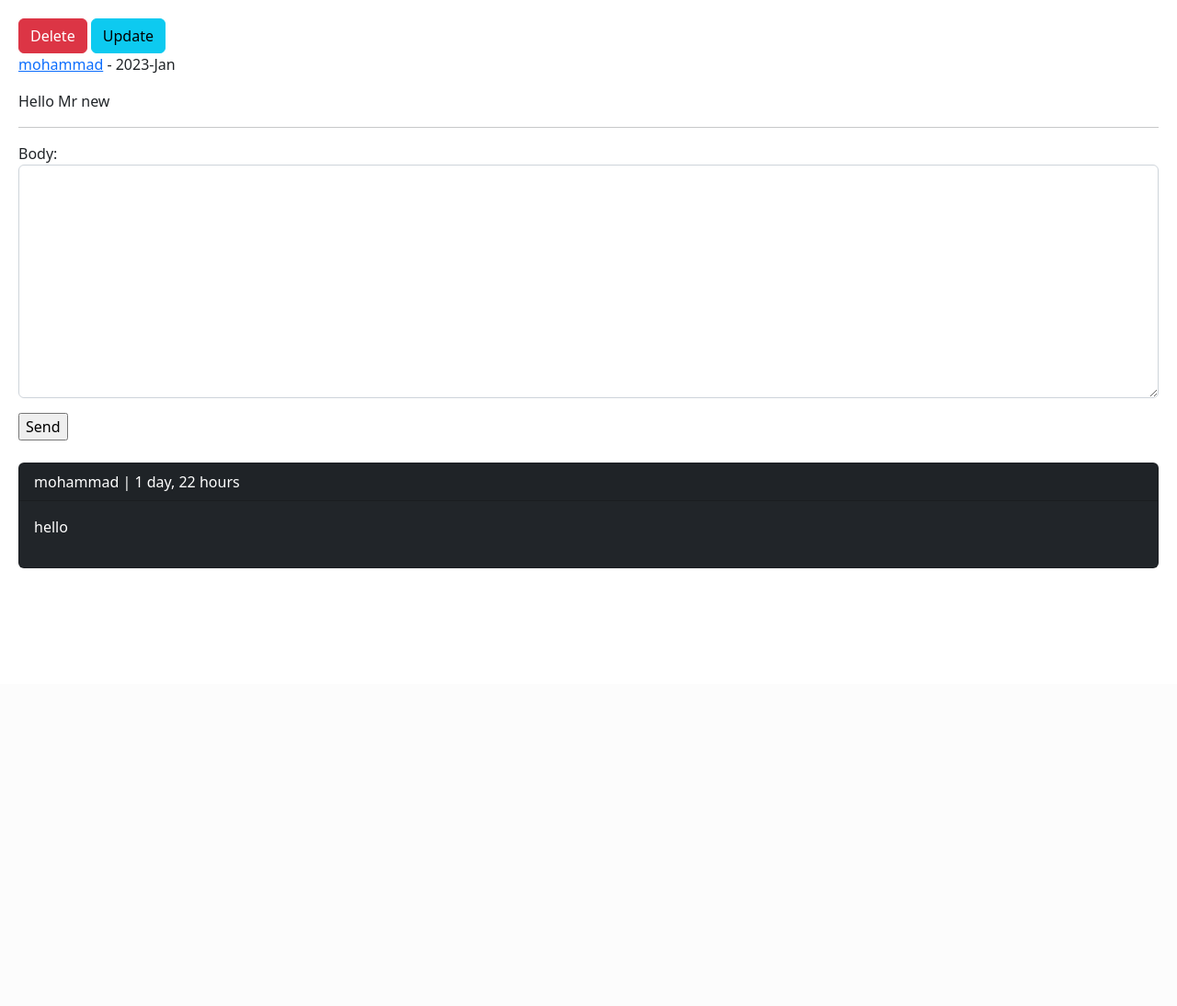
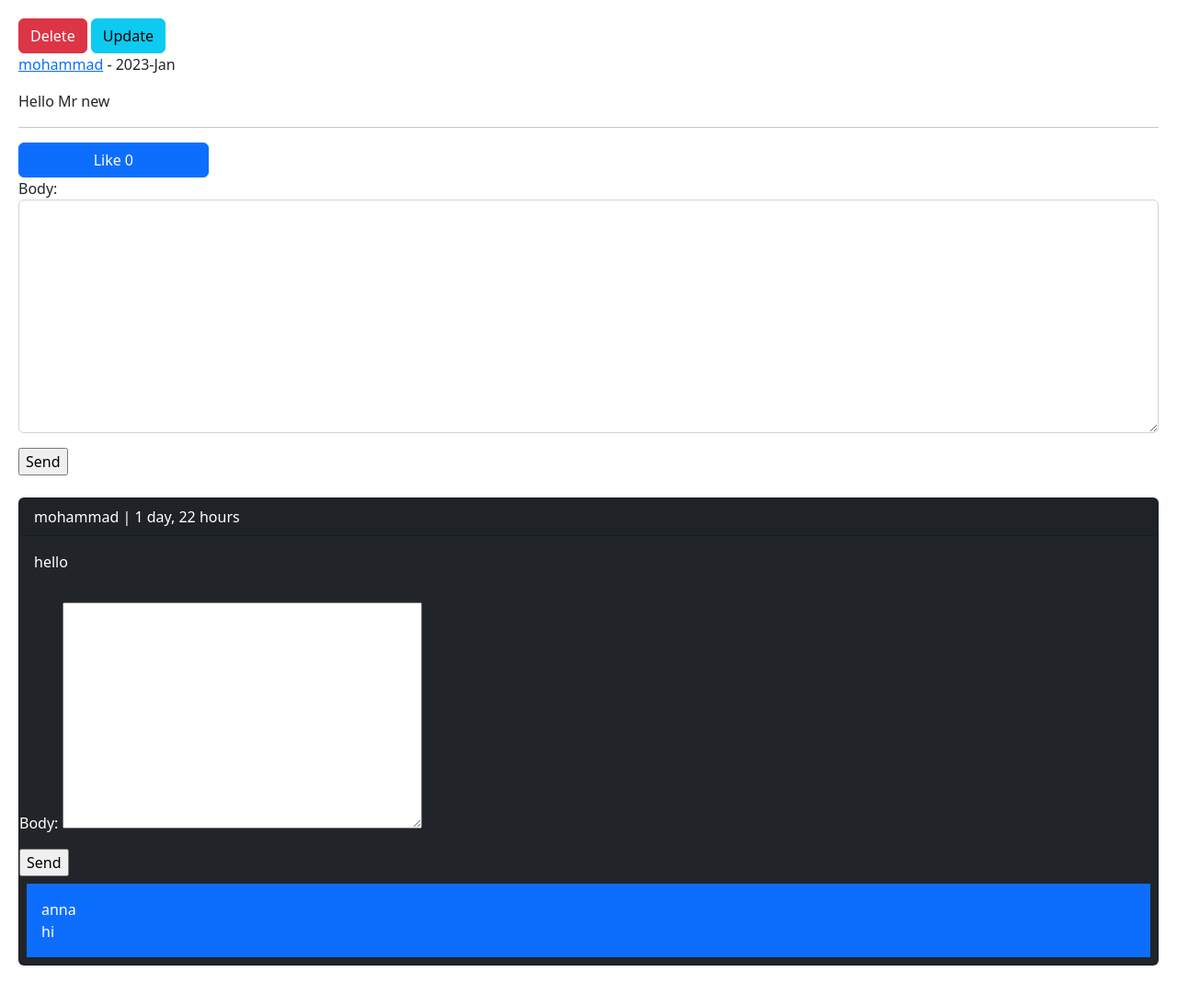
Before and after one commit to ghelyaei/social_network_django, a Django app: a page that uses home/templates/home/detail.html in a window 1280 px wide. Shown: the part 56-1150 px from the top of the page at 92% size. Before the commit the page ends 674 px from the top, so only its background shows below. Run offline with Django 4.2, Linux system fonts and the light colour scheme; a user stored in the database is signed in; data comes from the database, SQL or seed files in the repository; both versions use the stored data as it was after the commit.

Commit message:
social_network_django

```diff
--- a/home/admin.py
+++ b/home/admin.py
@@ -1,5 +1,5 @@
 from django.contrib import admin
-from .models import Post, Comment
+from .models import Post, Comment, Vote
 
 
 @admin.register(Post)
@@ -16,3 +16,6 @@ class PostAdmin(admin.ModelAdmin):
 class CommentAdmin(admin.ModelAdmin):
     list_display = ('user', 'post', 'created', 'is_reply')
     raw_id_fields = ('user', 'post', 'reply')
+
+
+admin.site.register(Vote)
--- a/home/forms.py
+++ b/home/forms.py
@@ -15,3 +15,9 @@ class CommentCreateForm(forms.ModelForm):
         widgets = {
             'body': forms.Textarea(attrs={'class': 'form-control'})
         }
+
+
+class CommentReplyForm(forms.ModelForm):
+    class Meta:
+        model = Comment
+        fields = ('body',)
--- a/home/models.py
+++ b/home/models.py
@@ -19,6 +19,15 @@ class Post(models.Model):
     def get_absolute_url(self):
         return reverse('home:post_detail', args=(self.id, self.slug))
 
+    def likes_count(self):
+        return self.pvotes.count()
+
+    def user_can_like(self, user):
+        user_like = user.uvotes.filter(post=self)
+        if user_like.exists():
+            return True
+        return False
+
 
 class Comment(models.Model):
     user = models.ForeignKey(User, on_delete=models.CASCADE, related_name='ucomments')
@@ -31,3 +40,11 @@ class Comment(models.Model):
 
     def __str__(self):
         return f'{self.user} - {self.body[:30]}'
+
+
+class Vote(models.Model):
+    user = models.ForeignKey(User, on_delete=models.CASCADE, related_name='uvotes')
+    post  =models.ForeignKey(Post, on_delete=models.CASCADE, related_name='pvotes')
+
+    def __str__(self):
+        return f'{self.user} liked {self.post.slug}'
--- a/home/templates/home/detail.html
+++ b/home/templates/home/detail.html
@@ -11,6 +11,9 @@
     <p>{{ post.body }}</p><hr/>
 
     {% if request.user.is_authenticated %}
+
+        <a href="{% url 'home:post_like' post.id %}" class="{% if can_like %} disabled {% endif %} btn btn-primary col-md-2">Like {{ post.likes_count }}</a>
+
         <form action="" method="post" >
             {% csrf_token %}
             {{ form.as_p }}
@@ -26,13 +29,20 @@
             <p class="card-header">{{ comment.user }} | {{ comment.created|timesince }} </p>
             <p class="card-body" >{{ comment.body }}</p>
 
-            {% with replies=comment.rcomment.all %}
-                {% for reply in reply %}
-                    <p class="bg-primary" p-3 m-2>{{ reply.user }} </br> {{reply.body }} </p>
+            {% if request.user.is_authenticated %}
+                <form action="{% url 'home:add_reply' post.id comment.id %}" method="post">
+                    {% csrf_token %}
+                    {{ reply_form.as_p }}
+                    <input type="submit" value="Send">
+                </form>
+            {% endif %}
+
+            {% with replies=comment.rcomments.all %}
+                {% for reply in replies %}
+                    <p class="bg-primary p-3 m-2">{{ reply.user }} <br/> {{ reply.body }}</p>
                 {% endfor %}
             {% endwith %}
         </div><br/>
-
     {% empty %}
         <p>No comments yet!</p>
     {% endfor %}
--- a/home/urls.py
+++ b/home/urls.py
@@ -8,4 +8,6 @@ urlpatterns = [
     path('post/delete/<int:post_id>', views.PostDeleteView.as_view(), name='post_delete'),
     path('post/update/<int:post_id>', views.PostUpdateView.as_view(), name='post_update'),
     path('post/create/', views.PostCreateView.as_view(), name='post_create'),
+    path('reply/<int:post_id>/<int:comment_id>/', views.PostAddReplyView.as_view(), name='add_reply'),
+    path('like/<int:post_id>/', views.PostLikeView.as_view(), name='post_like'),
 ]
--- a/home/views.py
+++ b/home/views.py
@@ -1,9 +1,9 @@
 from django.shortcuts import render, redirect, get_object_or_404
 from django.views import View
-from .models import Post
+from .models import Post, Comment, Vote
 from django.contrib.auth.mixins import LoginRequiredMixin
 from django.contrib import messages
-from .forms import PostCreateUpdateForm, CommentCreateForm
+from .forms import PostCreateUpdateForm, CommentCreateForm, CommentReplyForm
 from django.utils.text import slugify
 from django.contrib.auth.decorators import login_required
 from django.utils.decorators import method_decorator
@@ -17,6 +17,7 @@ class HomeView(View):
 
 class PostDetailView(View):
     form_class = CommentCreateForm
+    form_class_reply = CommentReplyForm
 
     def setup(self, request, *args, **kwargs):
         self.post_instance = get_object_or_404(Post, pk=kwargs['post_id'], slug=kwargs['post_slug'])
@@ -25,7 +26,10 @@ class PostDetailView(View):
     def get(self, request, *args, **kwargs):
 
         comments = self.post_instance.pcomments.filter(is_reply=False)
-        return render(request, 'home/detail.html', {'post': self.post_instance, 'comments': comments, 'form': self.form_class})
+        can_like = False
+        if request.user.is_authenticated and self.post_instance.user_can_like(request.user):
+            can_like = True
+        return render(request, 'home/detail.html', {'post': self.post_instance, 'comments': comments, 'form': self.form_class, 'reply_form': self.form_class_reply, 'can_like': can_like})
 
     @method_decorator(login_required())
     def post(self, request, *args, **kwargs):
@@ -96,3 +100,33 @@ class PostCreateView(LoginRequiredMixin, View):
             new_post.save()
             messages.success(request, 'you created a new post', 'success')
             return redirect('home:post_detail', new_post.id, new_post.slug)
+
+
+class PostAddReplyView(LoginRequiredMixin, View):
+    form_class = CommentReplyForm
+
+    def post(self, request, post_id, comment_id):
+        post = get_object_or_404(Post, id=post_id)
+        comment = get_object_or_404(Comment, id=comment_id)
+        form = self.form_class(request.POST)
+        if form.is_valid():
+            reply = form.save(commit=False)
+            reply.user = request.user
+            reply.post = post
+            reply.reply = comment
+            reply.is_reply = True
+            reply.save()
+            messages.success(request, 'your reply submitted successfully', 'success')
+        return redirect('home:post_detail', post.id, post.slug)
+
+
+class PostLikeView(LoginRequiredMixin, View):
+    def get(self, request, post_id):
+        post = get_object_or_404(Post, id=post_id)
+        like = Vote.objects.filter(post=post, user=request.user)
+        if like.exists():
+            messages.error(request, 'you have already liked this post', 'danger')
+        else:
+            Vote.objects.create(post=post, user=request.user)
+            messages.success(request, 'you liked this post', 'success')
+        return redirect('home:post_detail', post.id, post.slug)
```
Also changed, not shown: db.sqlite3.
